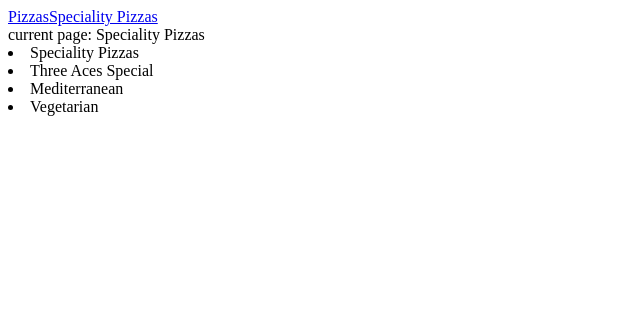
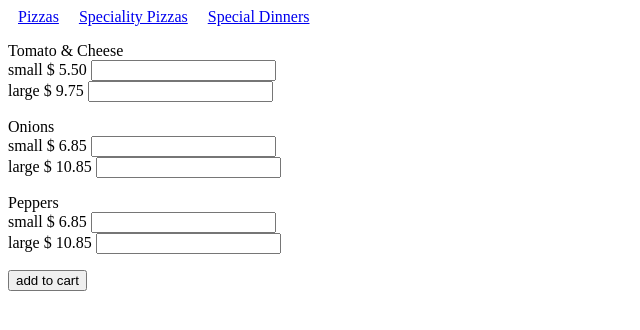
Before and after one commit to rhgksrua/cs75project0, a PHP site: page /threeaces.php?page=1 in a window 1280 px wide. Shown: the top 330 px of the page, without its empty margins (0-640 px from the left). Run offline with PHP 8.4, Linux system fonts and the light colour scheme.

Commit message:
changed data structure

```diff
--- a/mvc/controller/controller.php
+++ b/mvc/controller/controller.php
@@ -1,29 +1,13 @@
 <?php
-session_start();
 
-
+$menuPage = 1;
 include(M. "model.php");
-include("helper.php");
-
-// Navigation bar.  Contains all category in an array.
-$navList = getMenuList($xml, null);
-$navCount = count($navList);
 
 if (isset($_GET['page'])) {
-    if ($_GET['page'] < 0 || $_GET['page'] > $navCount) {
-        header('Location: /error.html');
-    } else {
-        $currentPage = $_GET['page'];
-    }
-} else {
-    $currentPage = 0;
+    $menuPage = $_GET['page'];
 }
 
-$subMenu = getSubMenuList($xml, $currentPage);
-$menu = getMenuList($xml, $currentPage);
-
-
-
+$itemList = getItems($xml, $menuPage);
 include(V. "view.php");
 
 ?>
--- a/mvc/controller/helper.php
+++ b/mvc/controller/helper.php
@@ -1,29 +1,5 @@
 <?php
 
-function getMenuList($xml, $page) {
-    $menuList = array();
-    if (isset($page)) {
-        $menuList = $xml->xpath("/menu/category");
-        return array($menuList[$page]->cname);
-
-    }
-    else {
-        foreach ($xml->xpath("/menu/category") as $category) {
-            $menuList[] = $category->cname;
-
-        }
-        return $menuList;
-    }
-}
-
-function getSubMenuList($xml, $page) {
-    $itemList = array();
-    $selectCat = $xml->xpath("/menu/category");
-    $currentCat = $selectCat[$page]->item;
-    foreach($currentCat as $cat) {
-        $itemList[] = $cat->iname;
-    }
-    return $itemList;
 
 }
 
--- /dev/null
+++ b/mvc/model/menu3.xml
@@ -0,0 +1,42 @@
+<?xml version="1.0"?>
+<menu>
+    <category type="Pizzas">
+        <item name="Tomato &amp; Cheese">
+            <price choice="small">5.50</price>
+            <price choice="large">9.75</price>
+        </item>
+        <item name="Onions">
+            <price choice="small">6.85</price>
+            <price choice="large">10.85</price>
+        </item>
+        <item name="Peppers">
+            <price choice="small">6.85</price>
+            <price choice="large">10.85</price>
+        </item>
+    </category>
+    <category type="Speciality Pizzas">
+        <item name="Three Aces Special">
+            <price choice="small">9.80</price>
+            <price choice="large">15.80</price>
+        </item>
+        <item name="Mediterranean">
+            <price choice="small">9.80</price>
+            <price choice="large">15.80</price>
+        </item>
+        <item name="Vegetarian">
+            <price choice="small">9.80</price>
+            <price choice="large">15.80</price>
+        </item>
+    </category>
+    <category type="Special Dinners">
+        <item name="Chicken Wing Dinner">
+            <price choice="">7.25</price>
+        </item>
+        <item name="Gyro Plate">
+            <price choice="">7.25</price>
+        </item>
+        <item name="Chicken Finger Plate">
+            <price choice="">7.25</price>
+        </item>
+    </category>
+</menu>
--- a/mvc/model/model.php
+++ b/mvc/model/model.php
@@ -1,5 +1,51 @@
 <?php
 
-$xml = simplexml_load_file("mvc/model/menu2.xml");
+$xml = simplexml_load_file("mvc/model/menu3.xml");
+$categories = $xml->xpath("/menu/category");
+$categoryList = array();
+foreach ($categories as $category) {
+    $categoryList[] = $category->attributes()->type;
+}
 
+$testItem = $xml->xpath("/menu/category[@type='Pizzas']/item[@name='Tomato & Cheese']/price[@choice='small']");
+
+function getItems($xml, $page) {
+    $xp = "/menu/category[{$page}]/item/@name";
+    $items = $xml->xpath($xp);
+    //print_r($items);
+    $itemList = array();
+    foreach ($items as $item) {
+       $itemList[] = $item;
+    }
+    return $items;
+}
 ?>
+
+<?
+function showItems($xml, $page) {
+    $xp = "/menu/category[{$page}]/item";
+    $items = $xml->xpath($xp);
+    foreach ($items as $item) {
+?>
+    <form action="threeaces.php" method="post">
+    <p> <?= $item->attributes()->name; ?>
+    <br>
+<?
+        foreach ($item->price as $price) {
+?>
+            <?= $price->attributes()->choice; ?>
+            <? print "$ " . $price; ?>
+            <input type='text'>
+            <br>
+<?
+        }
+?>
+    </p>
+<?
+    }
+?>
+    <input type='submit' value='add to cart'>
+</form>
+<?
+}
+?>
--- a/mvc/view/view.php
+++ b/mvc/view/view.php
@@ -3,29 +3,24 @@
 <html leng='en'>
 <head>
     <title>Three Aces</title>
+    <style>
+        span {
+            margin: 10px;
+        }
+
+    </style>
 </head>
 <body>
 <?
 
-    print "<div>";
-    $navNum = 0;
-    foreach ($navList as $cat) {
-        print "<a href='/threeaces.php?page=$navNum'>$cat</a>";
-        $navNum += 1;
-    }
-    print "</div>";
+$i = 0;
+foreach ($categoryList as $category) {
+    $i++;
+    print "<a href='/threeaces.php?page={$i}'><span>{$category}</span></a>";
+}
+print "<br>";
 
-    print "current page" . ": " . $navList[$currentPage];
-    foreach ($menu as $cat) {
-        print "<li>";
-        print $cat;
-        print "</li>";
-    }
-    foreach ($subMenu as $item) {
-        print "<li>";
-        print $item;
-        print "</li>";
-    }
+showItems($xml, $menuPage);
 ?>
 
 </body>
--- a/threeaces.php
+++ b/threeaces.php
@@ -1,4 +1,5 @@
 <?php
+session_start();
 
 define('APP_FOLDER', 'mvc/');
 define('M', APP_FOLDER . 'model/');
```
Also changed, not shown: 2 other files.
